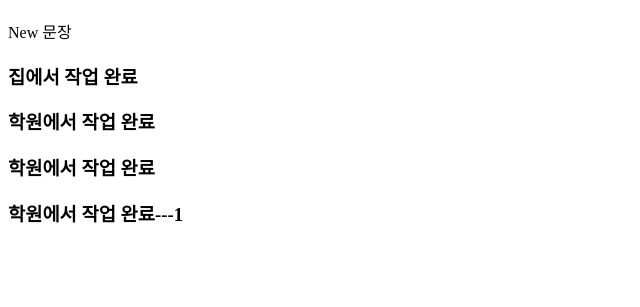
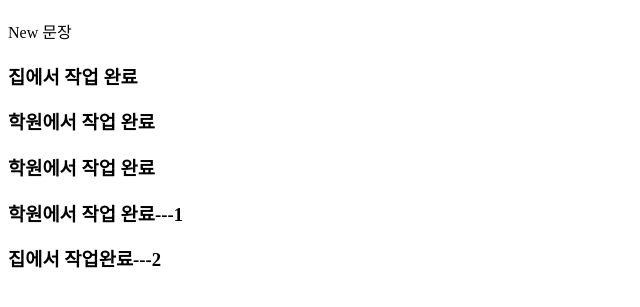
Before and after one commit to ssoooon1122-arch/git-test-251016-new, a plain HTML site: page index.html in a window 1280 px wide. Shown: the part 61-368 px from the top of the page, without its empty margins (0-640 px from the left). Drawn offline with Linux system fonts and the light colour scheme.

Commit message:
home_finish_2

```diff
--- a/index.html
+++ b/index.html
@@ -13,5 +13,6 @@
      <h3>학원에서 작업 완료</h3>
      <h3>학원에서 작업 완료</h3>
      <h3>학원에서 작업 완료---1</h3>
+     <h3>집에서 작업완료---2</h3>
 </body>
 </html>
```
